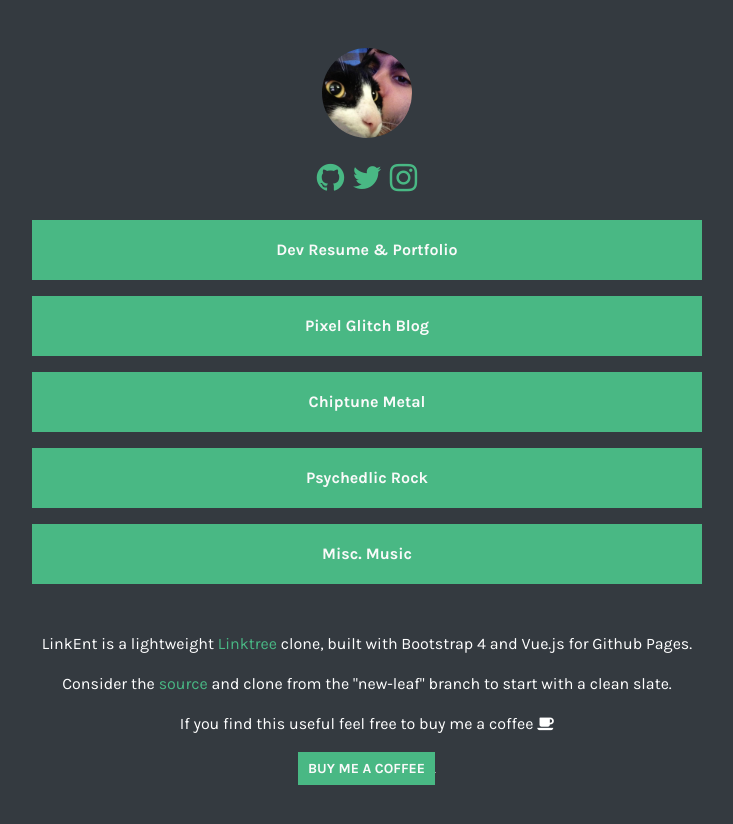
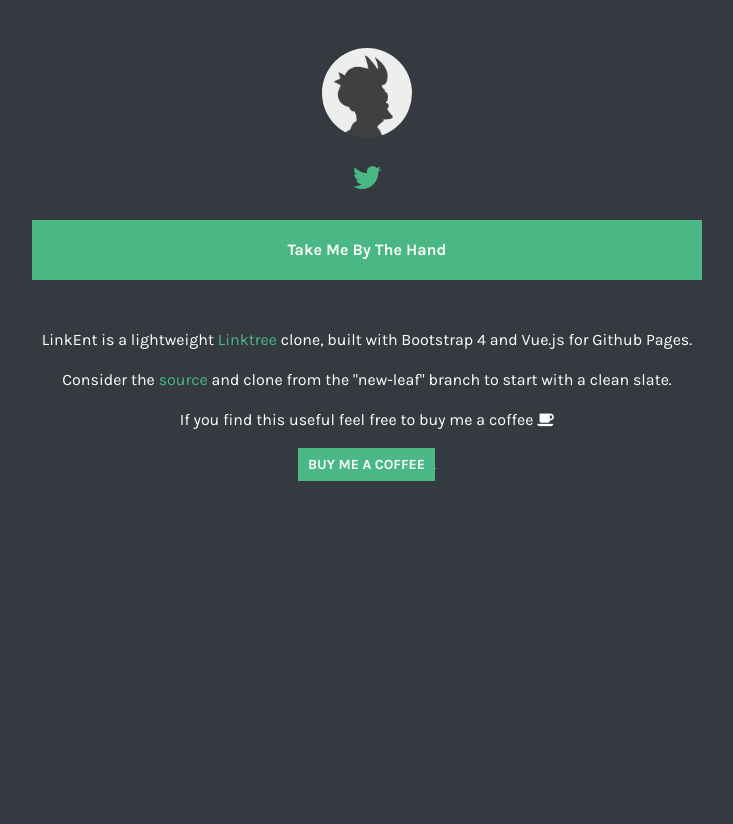
Before and after one commit to montoulieu/link-ent, a Vue app: page / in a window 1280 px wide. Shown: the top 824 px of the page, without its empty margins (273-1006 px from the left). After the commit the page ends 800 px from the top, so only its background shows below. Built offline with nearby package versions, Linux system fonts and the light colour scheme; grey boxes are pictures that could not be loaded.

Commit message:
Changes for clean slate version of LinkEnt

```diff
--- a/config/index.js
+++ b/config/index.js
@@ -9,7 +9,7 @@
 
     // Paths
     assetsSubDirectory: 'static',
-    assetsPublicPath: '/',
+    assetsPublicPath: '/link-ent/',
     proxyTable: {},
 
     // Various Dev Server settings
--- a/src/components/Header.vue
+++ b/src/components/Header.vue
@@ -1,6 +1,6 @@
 <template>
   <header class="pb-4">
-    <img class="profile-pic rounded-circle img-fluid mb-4" src="../assets/profile-pic.jpg">
+    <img class="profile-pic rounded-circle img-fluid mb-4" src="../assets/fry.png">
     <SocialLinks v-if="enableSocial"/>
   </header>
 </template>
--- a/src/components/LinkList.vue
+++ b/src/components/LinkList.vue
@@ -9,25 +9,13 @@
   data () {
     return {
       links: [
+        // {
+        //   title: 'Pieter Montoulieu', /* Button Label */
+        //   url: 'https://pi-mont.github.io/resume/' /* Button Url */
+        // },
         {
-          title: 'Dev Resume & Portfolio',
-          url: 'https://pi-mont.github.io/resume/'
-        },
-        {
-          title: 'Pixel Glitch Blog',
-          url: 'https://pixelglitch.net/'
-        },
-        {
-          title: 'Chiptune Metal',
-          url: 'http://music.drzilog.com/'
-        },
-        {
-          title: 'Psychedlic Rock',
-          url: 'https://shwarma.bandcamp.com/'
-        },
-        {
-          title: 'Misc. Music',
-          url: 'https://pixelglitch.bandcamp.com/'
+          title: 'Take Me By The Hand',
+          url: 'https://youtu.be/6E5m_XtCX3c'
         }
       ]
     }
--- a/src/components/SocialLinks.vue
+++ b/src/components/SocialLinks.vue
@@ -13,17 +13,13 @@
   data () {
     return {
       socialAccounts: [
-        {
-          company: 'github',
-          url: 'https://github.com/pi-mont'
-        },
+        // {
+        //   company: 'twitter', /* Used for font-awesome icon */
+        //   url: 'https://twitter.com/' /* URL for social account */
+        // },
         {
           company: 'twitter',
-          url: 'https://twitter.com/p13t3rm'
-        },
-        {
-          company: 'instagram',
-          url: 'https://instagram.com/pi.mont'
+          url: 'https://twitter.com/'
         }
       ]
     }
```
